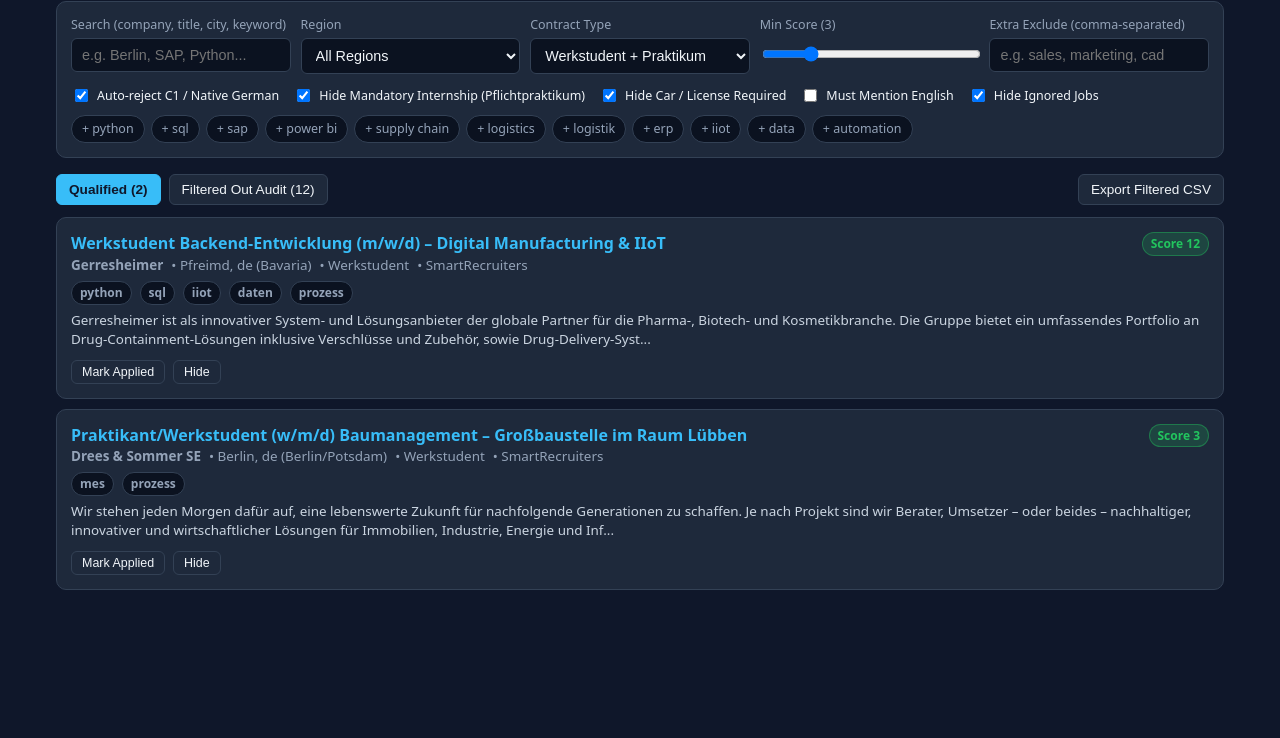
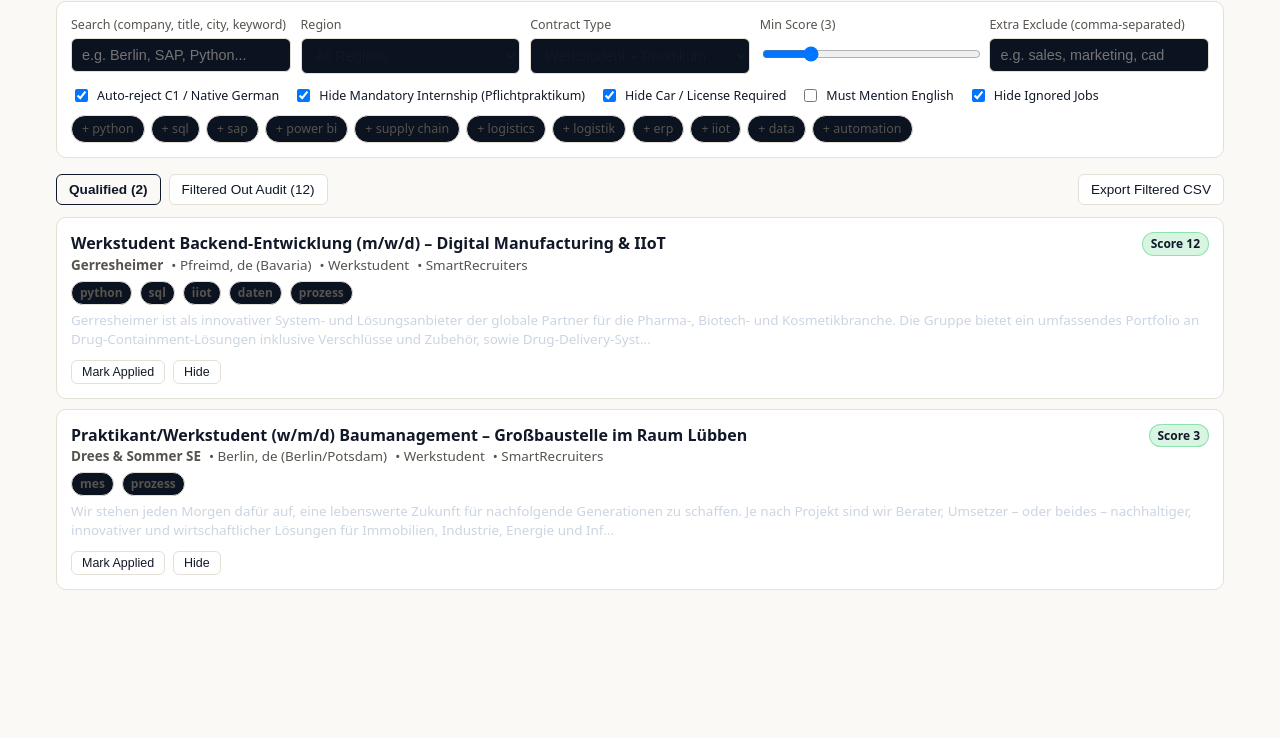
Before and after one commit to thefitbea/werkstudent_radar, a plain HTML site: page docs/index.html in a window 1280 px wide. Shown: the part 62-800 px from the top of the page. Drawn offline with Linux system fonts and the light colour scheme.

Commit message:
Update index.html

```diff
--- a/docs/index.html
+++ b/docs/index.html
@@ -6,10 +6,15 @@
   <title>Industry 4.0 Student Job Radar</title>
   <style>
     :root {
-      --bg: #0f172a; --card: #1e293b; --border: #334155;
-      --text: #f1f5f9; --muted: #94a3b8; --accent: #38bdf8;
-      --green: #22c55e; --amber: #f59e0b; --red: #ef4444;
-    }
+  --bg: #faf9f6;          /* Warm off-white page background */
+  --card: #ffffff;        /* Crisp white job cards */
+  --border: #e5e0d5;      /* Subtle warm border */
+  --text: #111827;        /* Near-black high-contrast text */
+  --muted: #57534e;       /* Muted charcoal for secondary labels */
+  --gold: #a16207;        /* Dark gold readable on light backgrounds */
+  --gold-bright: #eab308; /* Bright gold for stars and active borders */
+  --gold-soft: #fef9c3;   /* Soft tint for active chips/badges */
+}
     * { box-sizing: border-box; }
     body {
       margin: 0; font-family: system-ui, -apple-system, sans-serif;
```
